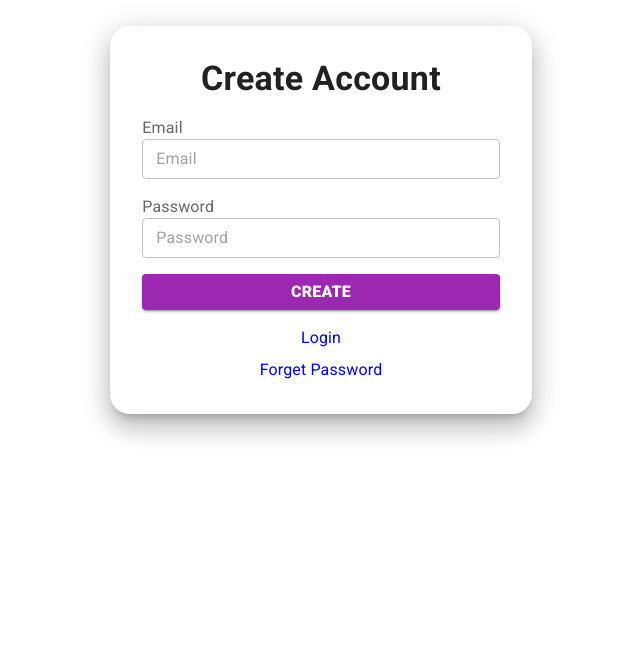
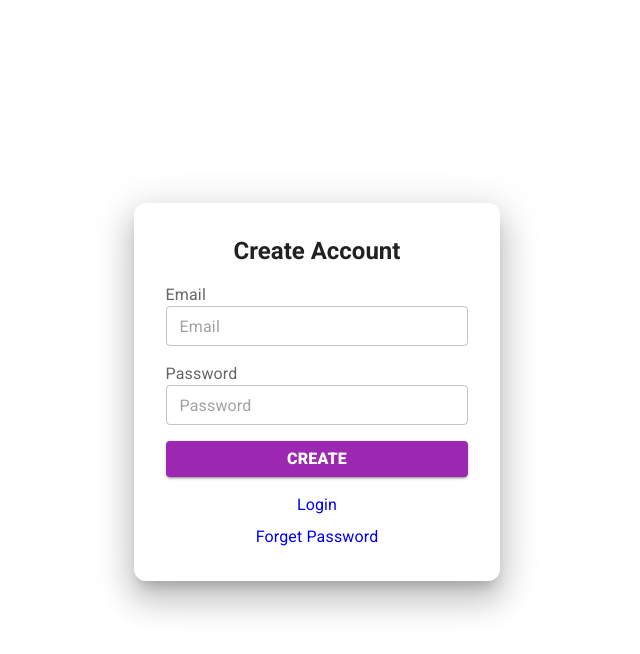
Before and after one commit to YITO-org/quick-cv-ui, a React (Vite) app: page /createaccount in a window 1280 px wide. Shown: the top 654 px of the page, without its empty margins (319-959 px from the left). Built offline with nearby package versions, Linux system fonts and the light colour scheme.

Commit message:
login , create acctount , forget password screen changed.

```diff
--- a/package.json
+++ b/package.json
@@ -14,11 +14,14 @@
     "@emotion/styled": "^11.11.5",
     "@mui/material": "^5.15.15",
     "@mui/styles": "^5.15.15",
+    "axios": "^1.7.9",
     "react": "^18.2.0",
     "react-dom": "^18.2.0",
     "react-icons": "^5.1.0",
+    "react-quill": "^2.0.0",
     "react-redux": "^9.1.1",
     "react-router-dom": "^6.22.3",
+    "react-simple-toasts": "^5.10.1",
     "redux": "^5.0.1",
     "redux-thunk": "^3.1.0"
   },
--- a/src/screens/createAccount.tsx
+++ b/src/screens/createAccount.tsx
@@ -86,13 +86,13 @@ let CreateAndLoginAccount : React.FC<CreateAndLoginProps>= (props)=>{
 
     return(
         <React.Fragment>
-            <Box sx={styles.cardPosition} >
-              <Grid container spacing={1} justifyContent="center" alignItems="center">
-              <Grid item  xs={12} sm={10} md={6} lg={4} xl={4}>
+            {/* <Box sx={styles.cardPosition} > */}
+              <Grid container spacing={1} justifyContent="center" alignItems="center" sx={{ minHeight : '100vh' }} >
+              {/* <Grid item  xs={12} sm={10} md={6} lg={4} xl={4}> */}
                 {/* <Card>
                     <CardContent> */}
-                    <Paper sx={{ p : 4 , borderRadius : 5 }} elevation={15} >
-                    <Typography variant='h4' component="div" align="center" fontWeight={600} sx={{marginBottom : 2}} >{ headerName }</Typography>
+                    <Paper sx={{ p : 4 , borderRadius : 3 }} elevation={20} >
+                    <Typography variant='h5' component="div" align="center" fontWeight={600} sx={{marginBottom : 2}} >{ headerName }</Typography>
                         {
                             alertMessage &&
                             <Stack sx={{width : '100%' , mb : 1 }} spacing={2}>
@@ -126,17 +126,17 @@ let CreateAndLoginAccount : React.FC<CreateAndLoginProps>= (props)=>{
                             </Button>
 
                             <Box sx={{display : 'flex' , flexDirection : 'column' , alignItems : 'center' , gap : 1 }} >
-                                <Typography color='blue' onClick={()=>navgate(redirectionScreen)} >{redirectionScreen == "/login" ? "Login" : "Create Account"}</Typography>
-                                <Typography color='blue'>Forget Password</Typography>
+                                <Typography sx={{ cursor : 'pointer' }}  color='blue' onClick={()=>navgate(redirectionScreen)} >{redirectionScreen == "/login" ? "Login" : "Create Account"}</Typography>
+                                <Typography sx={{ cursor : 'pointer' }} color='blue'>Forget Password</Typography>
                             </Box>
 
                         </Box>
                      </Paper>
                     {/* </CardContent>
                 </Card> */}
+              {/* </Grid> */}
               </Grid>
-              </Grid>
-            </Box>
+            {/* </Box> */}
         </React.Fragment>
     )
 }
--- a/src/screens/detailes.tsx
+++ b/src/screens/detailes.tsx
@@ -63,14 +63,15 @@ let Detailes : React.FC<any> = (props)=>{
                 <Grid container  columnGap={1} >
                     <Grid xs={12} sm={12} md={12} lg={5} xl={5}>
                             <Paper   sx={styles.detailes_box}>
-                                <Typography sx={{mt : 1 , mb:1 }} textAlign='center' variant='h5' fontWeight='500' >{props.headerName}</Typography>
+                                <Typography sx={{mt : 1 /* , mb:0.5 */ }} textAlign='center' variant='h5' fontWeight='500' >{props.headerName}</Typography>
                                 {
                                    props.headerName == "Details" &&
                                         <Box sx={{p : 2}}>
                                             {
                                                 ['name' , 'designation' , 'DOB' , 'phoneNumber' , 'email' , 'github' , 'linkedin'].map((e,index)=>(
                                                     <Box key={index}>
-                                                        <InputLabel sx={styles.input_lable}>{e}</InputLabel>
+                                                        <InputLabel  sx={styles.input_lable}
+                                                        >{e}</InputLabel>
                                                         <TextField type="text" size='small' placeholder={e} name={e} value={cv[e]}  onChange={change} sx={{marginBottom : 2 , width : '100%'}} />
                                                     </Box>
                                                 ))
--- a/src/styles/styles.ts
+++ b/src/styles/styles.ts
@@ -48,7 +48,7 @@ export const styles = {
 
 
   // detailes screen
-  input_lable : {'&::first-letter' : {textTransform : 'uppercase'},fontWeight :'700',color : 'black'},
+  input_lable : {'&::first-letter' : {textTransform : 'uppercase'},fontWeight :'450',/*color : 'gray' */},
   detailes_box : {backgroundColor : 'white' , border : 0.5 , borderColor : Gray2 , height :'86vh' , overflow : 'scroll' , scrollbarWidth : 'none'},
   detailes_resume_box : {backgroundColor : 'white' , border : 0.5 , borderColor : Gray2 , height :'86vh' , overflow : 'scroll' , scrollbarWidth : 'none'},
   ordering_text : { backgroundColor : 'lightblue' , textAlign : 'center' , width : 150 , borderRadius : 2 , p : 0.5  }
```
